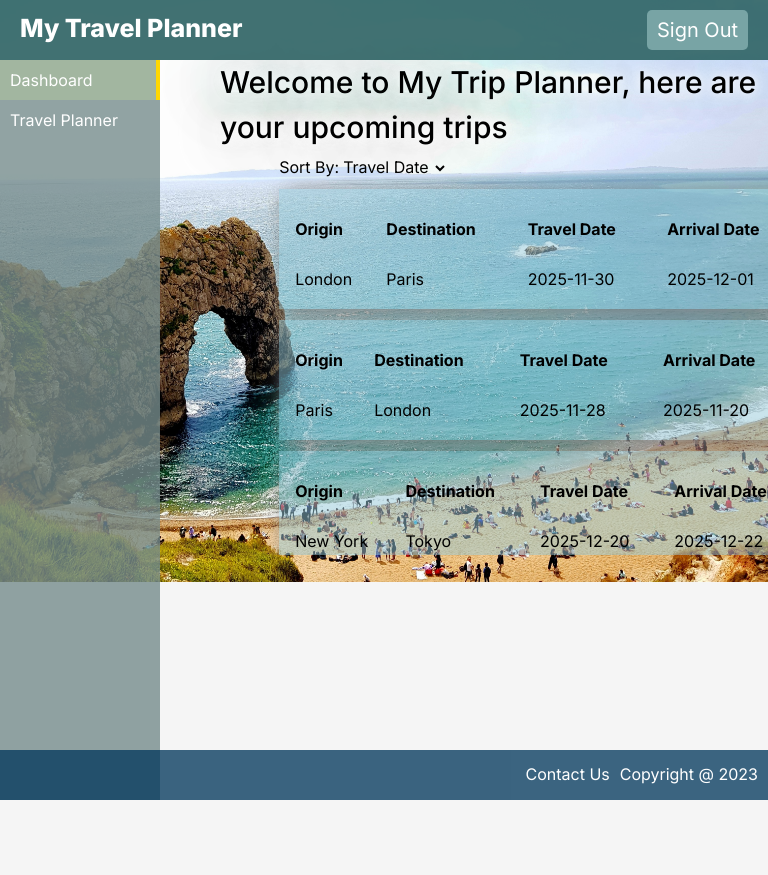
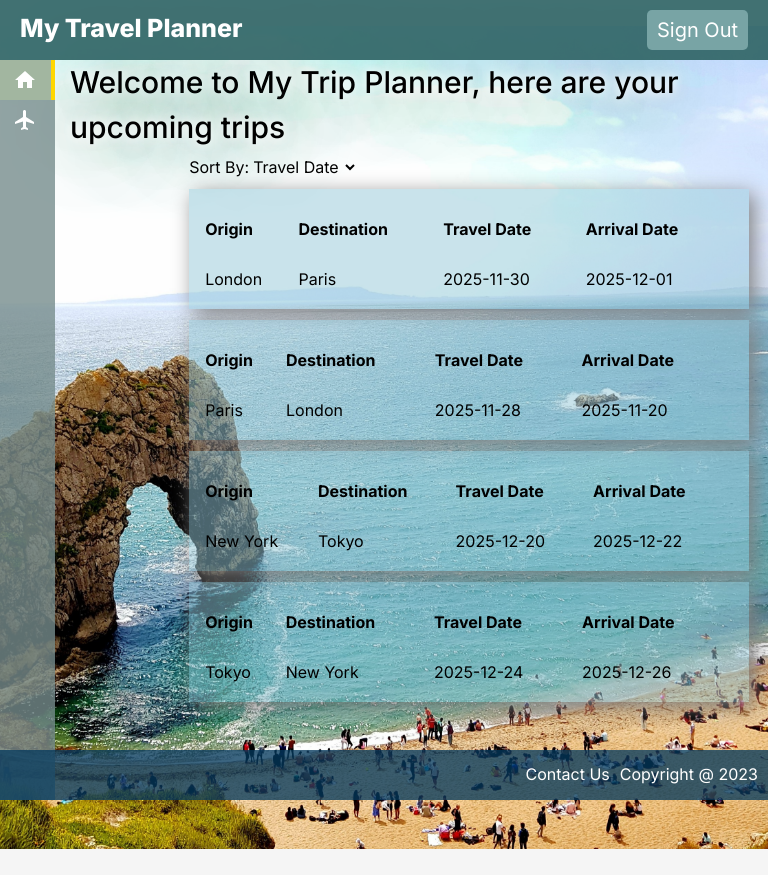
Before and after one commit to brishketukislay/book-your-flight, a Next.js app: page /users in a window 768 px wide. Before the commit the page ends 800 px from the top, so only its background shows below. Built offline with nearby package versions, Linux system fonts and the light colour scheme; sample sign-in values are in the browser's storage.

Commit message:
responsiveness update

```diff
--- a/app/globals.css
+++ b/app/globals.css
@@ -37,3 +37,8 @@ body{
   background-repeat: no-repeat;
   background-size: 100%;
 }
+@media (min-width: 768px) and (max-width: 1024px){
+  body{
+    background-size: 130vh;
+  }
+}
--- a/app/users/Dashboard/dashboard.module.css
+++ b/app/users/Dashboard/dashboard.module.css
@@ -48,3 +48,8 @@
 .destinationTableRow{
     height: 40px;
 }
+@media (min-width: 768px) and (max-width: 1024px){
+  .container{
+    height: 90vh;
+  }
+}
--- a/app/users/NavBar/nav-bar.module.css
+++ b/app/users/NavBar/nav-bar.module.css
@@ -20,3 +20,17 @@
     background-color: rgba(165, 185, 160, 0.6);
     cursor: pointer;
 }
+.icons{
+    margin:0 0 3px 3px;
+}
+.tabStyle{
+    display: inline;
+}
+@media (min-width: 768px) and (max-width: 1024px){
+   .tabStyle{
+    display: none;
+   }
+   .sideNav{
+    width: 55px;
+   }
+}
--- a/app/users/NavBar/navBar.tsx
+++ b/app/users/NavBar/navBar.tsx
@@ -3,17 +3,28 @@ import React from 'react'
 import style from './nav-bar.module.css'
 import { usePathname } from "next/navigation";
 import Link from 'next/link';
+import SvgIcon from '@mui/material/SvgIcon';
+import HomeIcon from '@mui/icons-material/Home';
+import FlightIcon from '@mui/icons-material/Flight';
 
 const NavBar = () => {
     const pathname = usePathname();
+
     return (
         <div className={style.sideNav}>
-        <div className={pathname == '/users'?`${style.navElement} ${style.active}`:style.navElement }>
-           <Link href='/users'>Dashboard</Link>
+            {/* Dashboard Link */}
+            <div className={pathname === '/users' ? `${style.navElement} ${style.active}` : style.navElement}>
+                <Link href='/users'>
+                    <p className={style.tabStyle}>Dashboard</p><SvgIcon className={style.icons} component={HomeIcon} />
+                </Link>
             </div>
-        <div className={pathname == '/users/travel-planner'?`${style.navElement} ${style.active}`:style.navElement }>
-            <Link href='/users/travel-planner'>Travel Planner</Link>
+
+            {/* Travel Planner Link */}
+            <div className={pathname === '/users/travel-planner' ? `${style.navElement} ${style.active}` : style.navElement}>
+                <Link href='/users/travel-planner'><p className={style.tabStyle}>Travel Planner</p>
+                <SvgIcon className={style.icons} component={FlightIcon} /></Link>
             </div>
+
                     {/* <div className={pathname == '/users/feedback'?`${style.navElement} ${style.active}`:style.navElement }>
             <Link href='/users/feedback'>Feedback</Link>
         </div>
--- a/app/users/home-page.module.css
+++ b/app/users/home-page.module.css
@@ -1,3 +1,8 @@
+/* @media (max-width: 600px){
+  .form {
+    width: 100vw;
+  }
+} */
 .container{
     margin-left: 220px;
 }
@@ -35,7 +40,7 @@
     padding: 20px;
     border-radius: 8px;
     box-shadow: 0 0 10px rgba(0, 0, 0, 0.1);
-    width: 500px;
+    /* width: 500px; */
     margin-bottom: 10px;
   }
 
@@ -79,3 +84,16 @@
     margin-bottom: 30px;
     margin-top: -40px;
   }
+  @media(min-width: 600px){
+    .form {
+      width: 500px;
+    }
+  }
+  @media (min-width: 768px) and (max-width: 1024px){
+   .container{
+    margin-left: 70px;
+   }
+   .primaryButton{
+    float: left;
+   }
+}
--- a/app/users/travel-planner/travel-planner.module.css
+++ b/app/users/travel-planner/travel-planner.module.css
@@ -42,3 +42,8 @@
     border-radius: 4px !important;
     padding: 5px !important;
   }
+  @media (min-width: 768px) and (max-width: 1024px){
+    .cardScroll{
+      height: 84vh;
+    }
+ }
```
Also changed, not shown: package.json (+6 -1 lines), 2 other files (tests, documents, lock files or other folders). Lines whose indentation alone changed are shown as unchanged.
